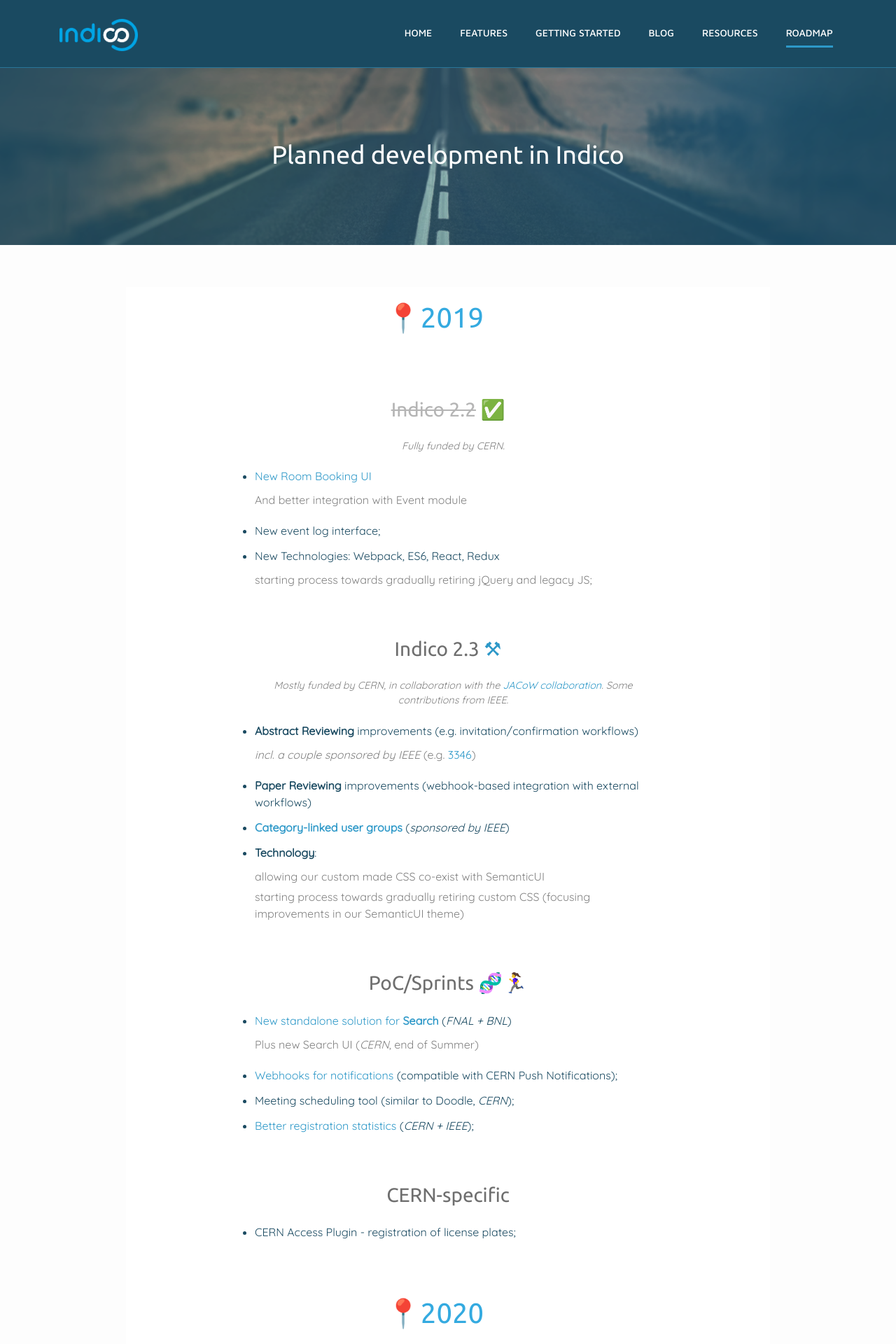
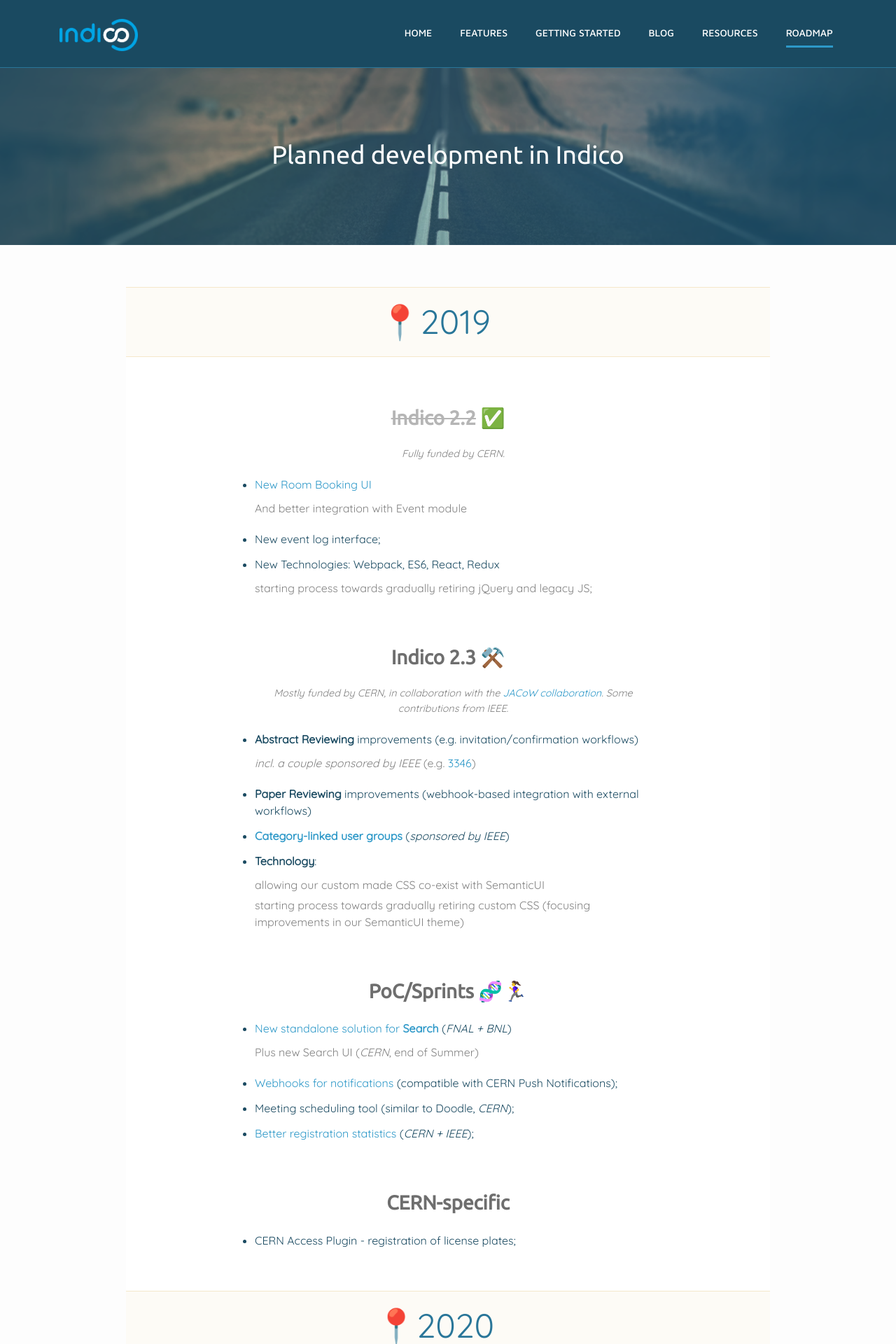
Before and after one commit to indico/indico.github.io, a Jekyll site: the page built from roadmap.md, in a window 1280 px wide. Shown: the top 1920 px of the page at 70% size. Built offline with Jekyll 4.4.1, drawn with Linux system fonts in a browser that asks for light colours; nearby versions of some CDN libraries; some web fonts are replaced; comment, search, counter and statistics services are not loaded.

Commit message:
Add Twemoji font

```diff
--- a/css/indico.scss
+++ b/css/indico.scss
@@ -5,6 +5,10 @@
 @import url('https://fonts.googleapis.com/css?family=Quicksand&display=swap');
 @import url('https://fonts.googleapis.com/css?family=Ubuntu&display=swap');
 
+@font-face {
+    font-family: Twemoji;
+    src: url('fonts/twittercoloremoji.woff') format('woff');
+}
 // Variables
 $base-font-family: Helvetica, Arial, sans-serif;
 $base-font-size:   16px;
@@ -1238,25 +1242,29 @@
     font-family: $quicksand;
 
     .container {
-        background-color: white;
+        background-color: $white;
         padding: 0;
 
         h2 {
+            border-bottom: 1px solid #f5e8cb;
+            border-top: 1px solid #f5e8cb;
             margin-top: 60px;
             text-align: center;
-            font-family: $ubuntu;
-            color: $blue-cern;
-            font-size: 2.5em;
+            font-family: Twemoji, Quicksand;
+            color: $blue-dark;
+            font-size: 3em;
             padding: 20px 40px;
             padding-left: 2px;
+            background-color: lighten(#f5e8cb, 10%);
         }
 
         h3 {
-            font-family: $ubuntu;
+            font-family: Twemoji, Ubuntu;
             padding: 10px;
             text-align: center;
             color: $gray-dark;
             margin-top: 60px;
+            font-weight: bold;
 
             del {
                 color: $gray-light;
--- a/roadmap.md
+++ b/roadmap.md
@@ -16,7 +16,7 @@
 * New Technologies: Webpack, ES6, React, Redux
     - starting process towards gradually retiring jQuery and legacy JS;
 
-### **Indico 2.3** [⚒](https://github.com/indico/indico/projects/3)
+### **Indico 2.3** [⚒️](https://github.com/indico/indico/projects/3)
 
 > *Mostly funded by CERN, in collaboration with the [JACoW collaboration](http://jacow.org/).
 > Some contributions from IEEE.*
```
Also changed, not shown: fonts/twittercoloremoji.woff (added).
